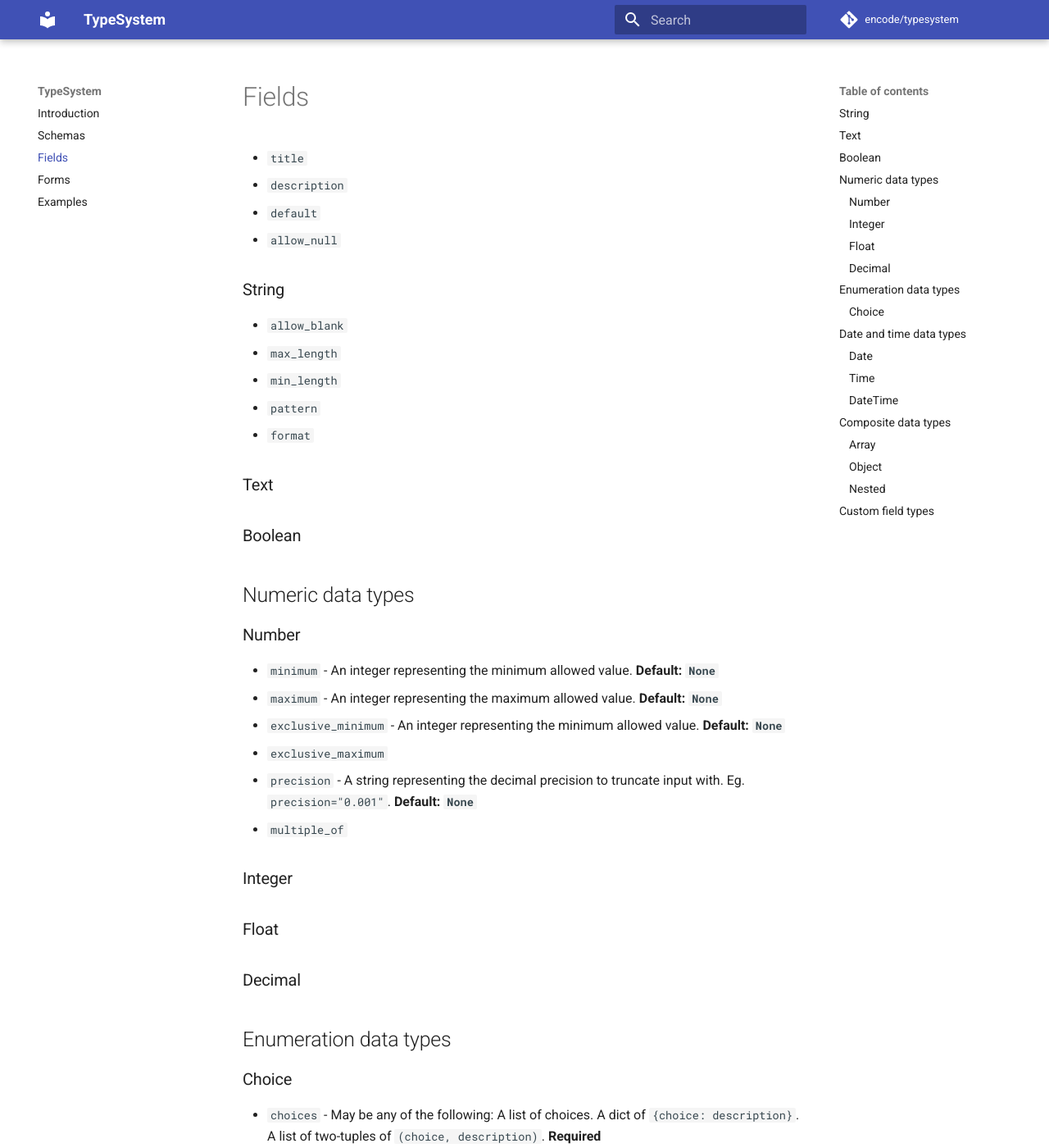
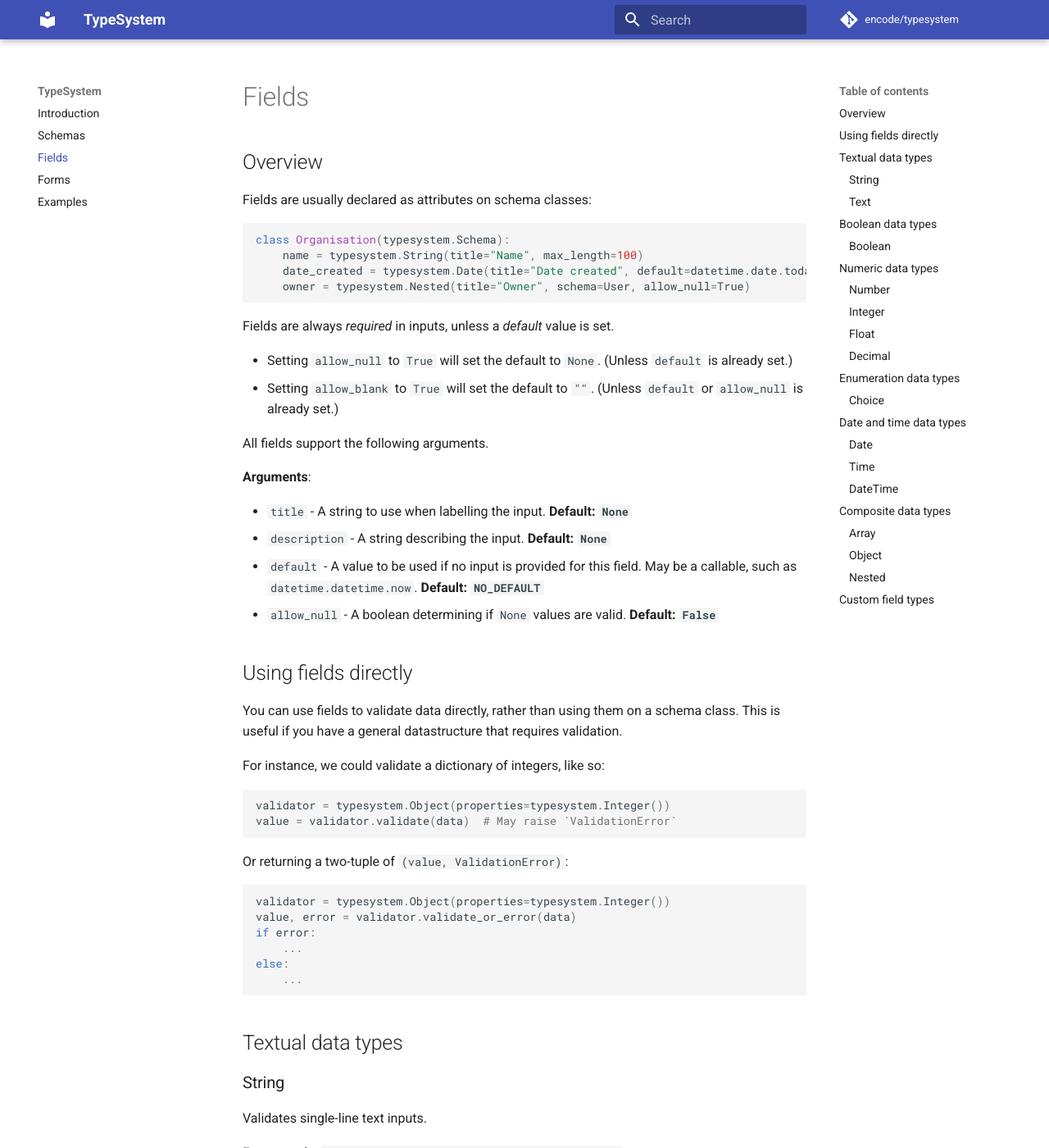
Before and after one commit to encode/typesystem, an MkDocs documentation site: the page built from docs/fields.md, in a window 1280 px wide and 1400 px high. Shown: the whole window at 82% size. Built offline with MkDocs 1.6.1 and Material for MkDocs 9.7.7, drawn with Linux system fonts in a browser that asks for light colours; comment, search, counter and statistics services are not loaded; some of the changed text lies outside the part shown.

Commit message:
Expanding docs

````diff
--- a/docs/fields.md
+++ b/docs/fields.md
@@ -1,42 +1,115 @@
-* `title`
-* `description`
-* `default`
-* `allow_null`
+## Overview
+
+Fields are usually declared as attributes on schema classes:
+
+```python
+class Organisation(typesystem.Schema):
+    name = typesystem.String(title="Name", max_length=100)
+    date_created = typesystem.Date(title="Date created", default=datetime.date.today)
+    owner = typesystem.Nested(title="Owner", schema=User, allow_null=True)
+```
+
+Fields are always *required* in inputs, unless a *default* value is set.
+
+* Setting `allow_null` to `True` will set the default to `None`. (Unless `default` is already set.)
+* Setting `allow_blank` to `True` will set the default to `""`. (Unless `default` or `allow_null` is already set.)
+
+All fields support the following arguments.
+
+**Arguments**:
+
+* `title` - A string to use when labelling the input. **Default: `None`**
+* `description` - A string describing the input. **Default: `None`**
+* `default` - A value to be used if no input is provided for this field. May be a callable, such as `datetime.datetime.now`. **Default: `NO_DEFAULT`**
+* `allow_null` - A boolean determining if `None` values are valid. **Default: `False`**
+
+## Using fields directly
+
+You can use fields to validate data directly, rather than using them on a schema
+class. This is useful if you have a general datastructure that requires validation.
+
+For instance, we could validate a dictionary of integers, like so:
+
+```python
+validator = typesystem.Object(properties=typesystem.Integer())
+value = validator.validate(data)  # May raise `ValidationError`
+```
+
+Or returning a two-tuple of `(value, ValidationError)`:
+
+```python
+validator = typesystem.Object(properties=typesystem.Integer())
+value, error = validator.validate_or_error(data)
+if error:
+    ...
+else:
+    ...
+```
+
+## Textual data types
 
 ### String
 
-* `allow_blank`
-* `max_length`
-* `min_length`
-* `pattern`
-* `format`
+Validates single-line text inputs.
+
+For example: `username = typesystem.String(max_length=100)`
+
+**Arguments**:
+
+* `allow_blank` - A boolean indicating if the empty string should validate. **Default: `False`**
+* `max_length` - A maximum number of characters that valid input stings may contain. **Default: `None`**
+* `min_length` - A minimum number of characters that valid input stings may contain. **Default: `None`**
+* `pattern` - A string to be used as a regex that must match. Eg. `patern="^[A-Za-z]+$"` **Default: `None`**
+* `format` - **TODO**
 
 ### Text
 
+Validates multi-line strings. Takes the same arguments as `String`.
+Represented in HTML forms as a `<textarea>`.
+
+## Boolean data types
+
 ### Boolean
+
+Represented in HTML forms as a `<checkbox>`.
+
+For example: `is_admin = typesystem.Boolean(default=False)`
 
 ## Numeric data types
 
 ### Number
 
-* `minimum` - An integer representing the minimum allowed value. **Default: `None`**
-* `maximum` - An integer representing the maximum allowed value. **Default: `None`**
-* `exclusive_minimum` - An integer representing the minimum allowed value. **Default: `None`**
-* `exclusive_maximum`
+A base class for `Integer`, `Float`, and `Decimal`. If used directly, `Number`
+will validate *either* int or float instances.
+
+**Arguments**:
+
+* `minimum` - A number representing the minimum allowed value. Inputs must be greater than or equal to this to validate. **Default: `None`**
+* `maximum` - A number representing the maximum allowed value. Inputs must be less than or equal to this to validate. **Default: `None`**
+* `exclusive_minimum` - A number representing an exclusive minimum. Inputs must be greater than this to validate. **Default: `None`**
+* `exclusive_maximum` - A number representing an exclusive maximum. Inputs must be less than this to validate. **Default: `None`**
 * `precision` - A string representing the decimal precision to truncate input with. Eg. `precision="0.001"`. **Default: `None`**
-* `multiple_of`
+* `multiple_of` - A number giving a value that inputs must be a strict multiple of in order to validate. Eg. `multiple_of=2` will only validate even integers.
 
 ### Integer
 
+Takes the same arguments as `Number`. Returns instances of `int`.
+
 ### Float
 
+Takes the same arguments as `Number`. Returns instances of `float`.
+
 ### Decimal
+
+Takes the same arguments as `Number`. Returns instances of `decimal.Decimal`.
 
 ## Enumeration data types
 
 ### Choice
 
-* `choices` - May be any of the following: A list of choices. A dict of `{choice: description}`. A list of two-tuples of `(choice, description)`. **Required**
+**Arguments**:
+
+* `choices` - A list of two-tuples of `(choice, description)`. **Default: None**
 
 ## Date and time data types
 
@@ -67,6 +140,8 @@ ratings = typesystem.Array(items=typesystem.Integer(min_value=0, max_value=10))
 
 ### Object
 
+**Arguments**:
+
 * `properties`
 * `pattern_properties`
 * `additional_properties`
````
Also changed, not shown: docs/schemas.md (+1 -1 lines).
